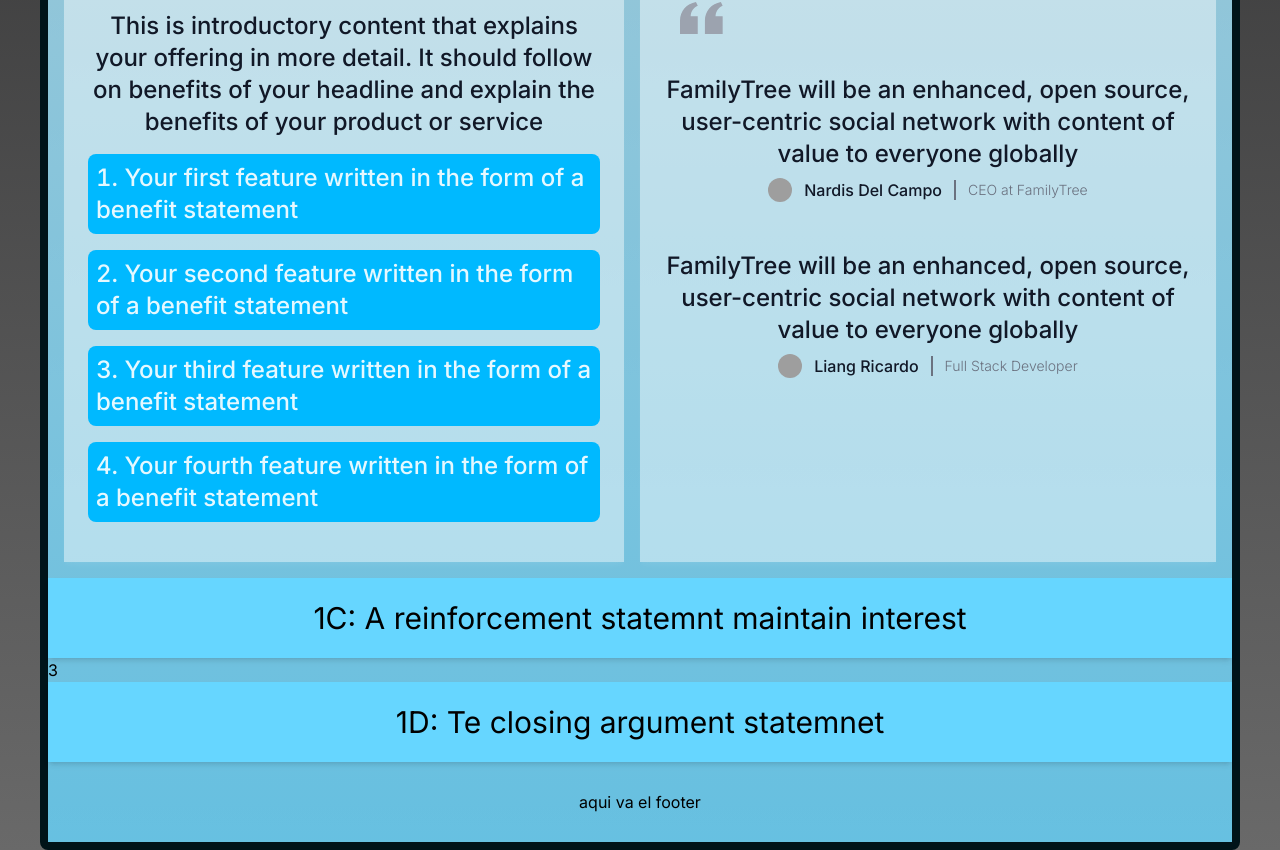
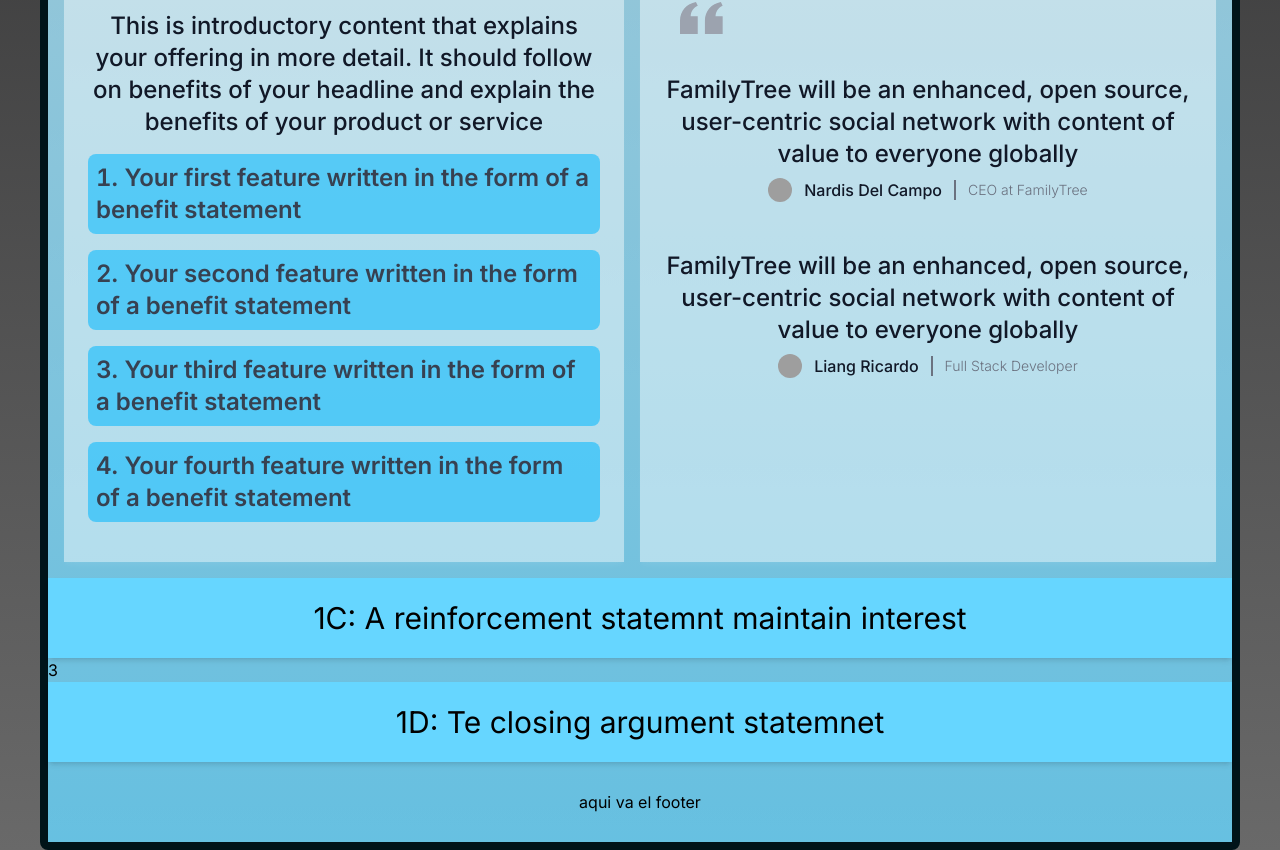
Before and after one commit to nardis9501/famdesc-landingpage, a Next.js app: page / in a window 1280 px wide. Shown: the part 1042-1892 px from the top of the page. Built offline with nearby package versions, Linux system fonts and the light colour scheme; grey boxes are pictures that could not be loaded; what @midudev/tailwind-animations would draw is missing.

Commit message:
feat: add opacity to items background, change font color and font weight

```diff
--- a/components/BenefitsList/List.js
+++ b/components/BenefitsList/List.js
@@ -23,11 +23,11 @@
               index={index}
               className={`${
                 color === "blue" &&
-                "bg-blue-500 hover:bg-blue-100 hover:text-blue-600 text-blue-50"
+                "bg-blue-500/55 hover:bg-blue-100 hover:text-blue-600"
               } ${
                 color === "red" &&
-                "bg-red-500 hover:bg-red-100 hover:text-red-600 text-red-50"
-              } p-2 my-4 text-left hover:animate-tilt animate-delay-300 animate-duration-slow rounded-lg`}
+                "bg-red-500/55 hover:bg-red-100 hover:text-red-600"
+              } p-2 my-4 text-left hover:animate-tilt animate-delay-300 animate-duration-slow rounded-lg font-semibold text-gray-700 dark:text-white`}
             >
               {list}
             </li>
```
